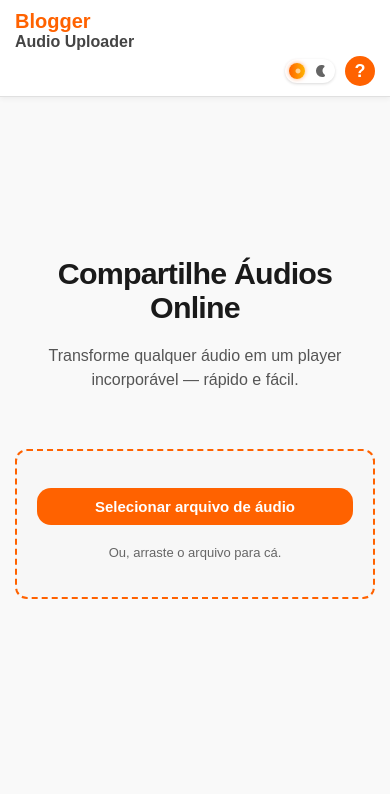
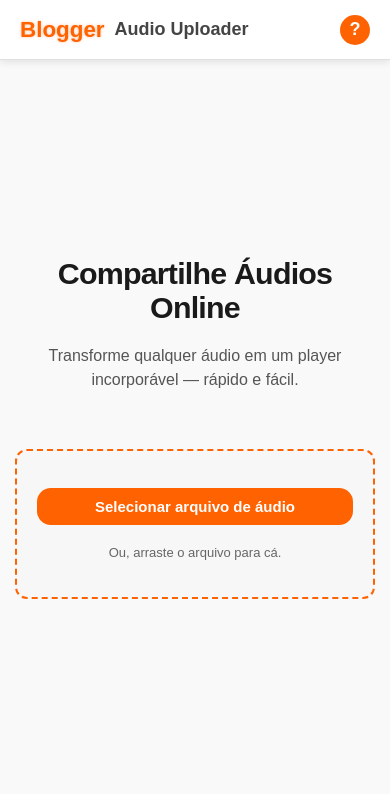
Before and after one commit to sandypiropo/audio-uploader, a website: page public/index.html in a window 390 px wide. Shown: the top 794 px of the page. Drawn offline with nearby package versions, Linux system fonts and the light colour scheme.

Commit message:
responsive navbar

```diff
--- a/public/styles.css
+++ b/public/styles.css
@@ -679,31 +679,47 @@
 @media (max-width: 768px) {
 
     /* ===== NAVBAR ===== */
+    @media (max-width: 768px) {
+
         .navbar {
-        flex-direction: column;
-        align-items: flex-start;
-        gap: 5px;
-        padding: 10px 15px;
-    }
-
-    .navbar .left-items {
-        flex-direction: column;
-        align-items: flex-start;
+            position: fixed;
+            top: 0;
+            left: 0;
+            width: 100%;
+            height: 60px;
+            background: var(--navbar-bg, #fff);
+            color: var(--navbar-text, #222);
+            display: flex;
+            align-items: center;
+            justify-content: space-between;
+            padding: 0 20px;
+            box-shadow: 0 2px 8px rgba(0, 0, 0, 0.1);
+            z-index: 1000;
         }
 
         .navbar .titulo {
-        font-size: 20px;
-    }
-
-    .navbar .titulo-2 {
-        font-size: 16px;
-        margin-left: 0;
+            font-size: 1.4rem;
+            font-weight: 700;
+            color: #ff6200;
+            text-shadow: 0 0 3px rgba(255, 98, 0, 0.4);
         }
 
         .navbar .right-items {
-        align-self: flex-end;
+            display: flex;
+            align-items: center;
+            justify-content: flex-end;
             gap: 10px;
         }
+
+        .theme-toggle {
+            display: none !important;
+        }
+
+        .navbar .left-items p {
+            display: none;
+        }
+    }
+
 
     /* ===== CONTEÚDO ===== */
     .content {
```
Lines whose indentation alone changed are shown as unchanged.
